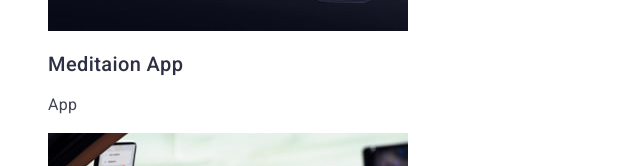
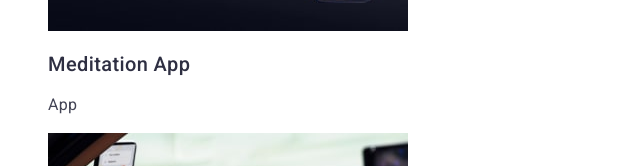
Before and after one commit to PavelKuryliak/goit-markup-hw-02, a plain HTML site: page portfolio.html in a window 1280 px wide. Shown: the part 1434-1600 px from the top of the page, 0-640 px from the left. Drawn offline with Linux system fonts and the light colour scheme.

Commit message:
Meditation App

```diff
--- a/portfolio.html
+++ b/portfolio.html
@@ -106,7 +106,7 @@
                 width="360"
                 height="300"
               />
-              <h2 class="scrolls-list-img-title">Meditaion App</h2>
+              <h2 class="scrolls-list-img-title">Meditation App</h2>
               <p class="scrolls-list-img-text">App</p>
             </a>
           </li>
```
